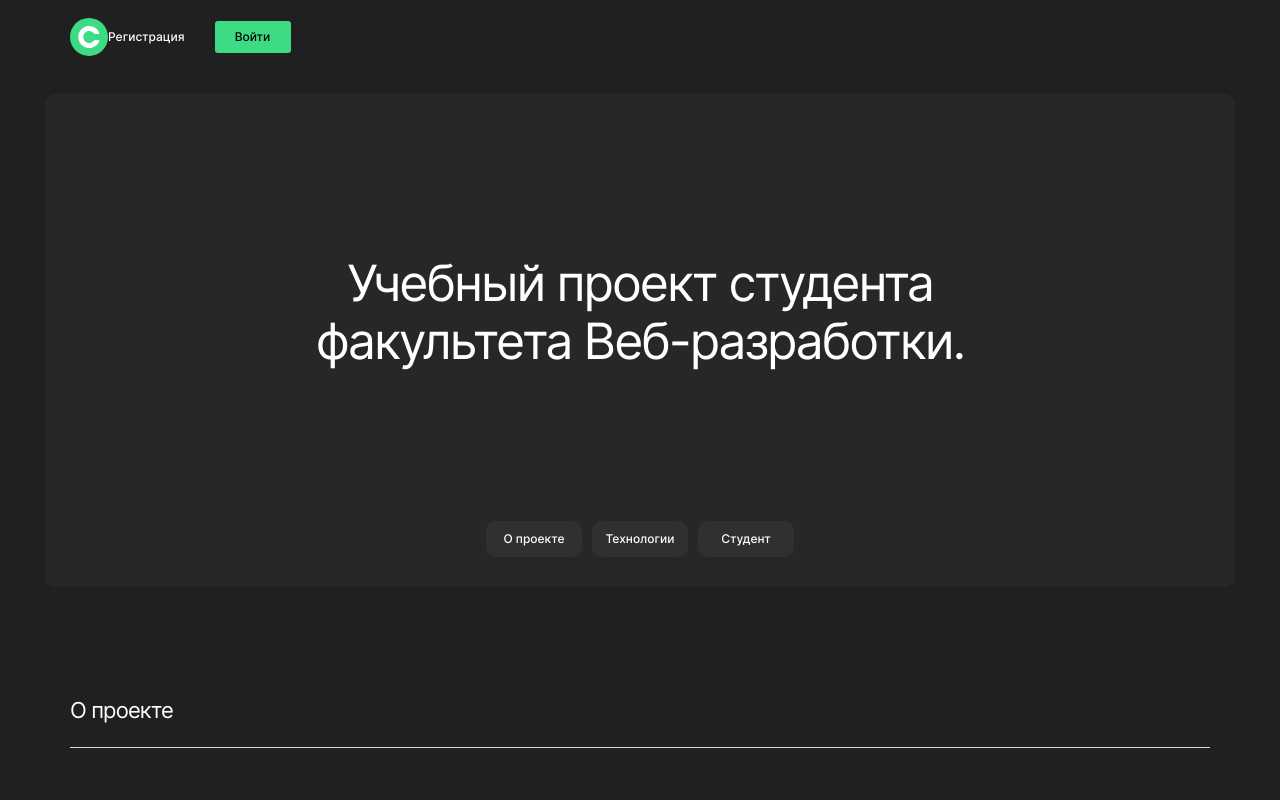
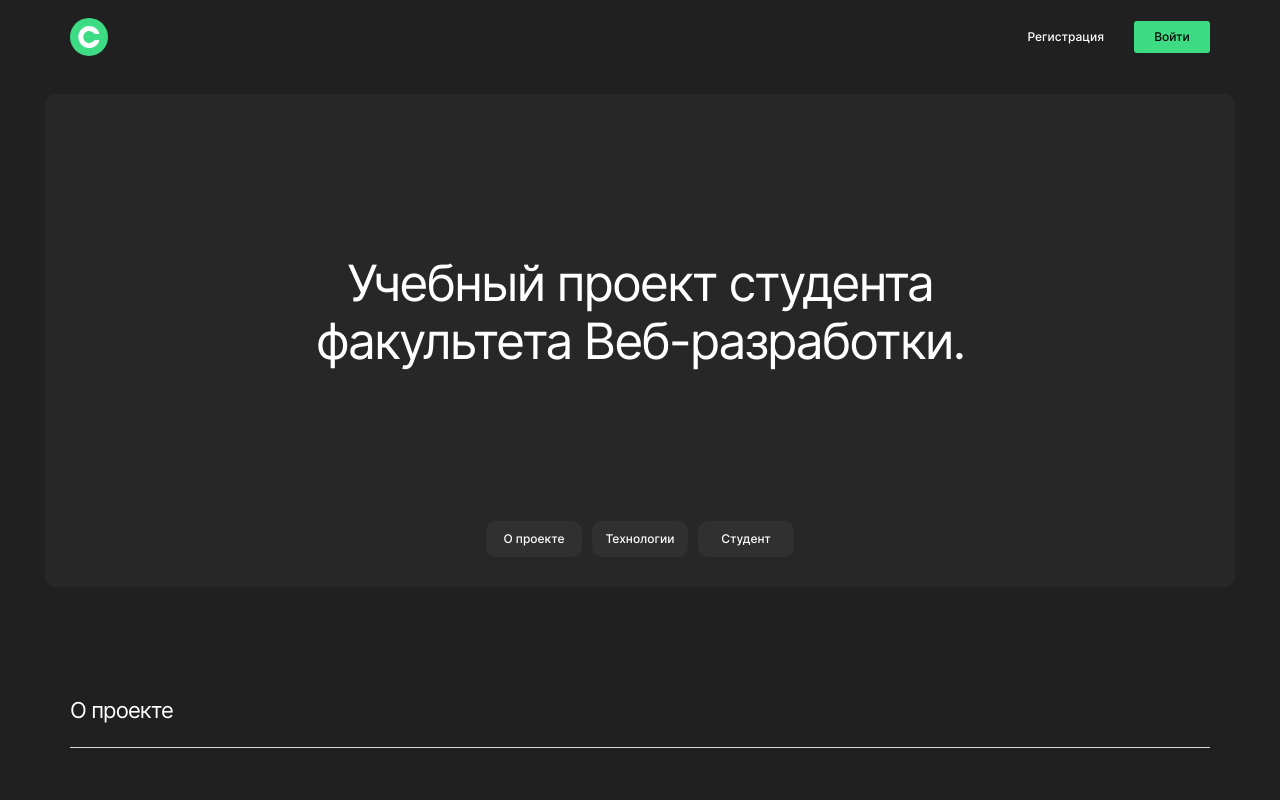
Before and after one commit to xonar21/movies-explorer-frontend, a React app: page / in a window 1280 px wide. Shown: the top 800 px of the page. Built offline with nearby package versions, Linux system fonts and the light colour scheme; no server answers.

Commit message:
исправил отображение карточек, мусор в коде, и заблокировал формы до отправки

```diff
--- a/src/components/App/App.js
+++ b/src/components/App/App.js
@@ -21,7 +21,7 @@ import {
 import ProtectedRoute from '../ProtectedRoute/ProtectedRoute'
 import { CurrentUserContext } from '../../contexts/CurrentUserContext'
 import UnProtectedRoute from '../UnProtectedRoute/UnProtectedRoute'
-import {narrowScreen, largeScreenMoviesMore, narrowScreenMoviesMore} from '../../untils/constants'
+import {narrowScreen, smallScreen, largeScreenMoviesMore, narrowScreenMoviesMore, smallScreenMoviesMore} from '../../untils/constants'
 import {getSavedMovies} from "../../untils/api/MoviesApi";
 
 function App() {
@@ -48,8 +48,13 @@ function App() {
    const [savedMovies, setSavedMovies] = React.useState('')
 
 
-   const [cardCount, setCardCount] = React.useState(window.innerWidth > narrowScreen ? largeScreenMoviesMore : narrowScreenMoviesMore)
-
+   const [cardCount, setCardCount] = React.useState(
+      window.innerWidth > narrowScreen
+      ? largeScreenMoviesMore
+      : window.innerWidth <= narrowScreen && window.innerWidth >= smallScreen
+      ? narrowScreenMoviesMore
+      : smallScreenMoviesMore
+      )
 
    const history = useHistory();
 
@@ -268,7 +273,13 @@ function App() {
 
 
   React.useEffect(() => {
-   setCardCount(window.innerWidth > narrowScreen ? largeScreenMoviesMore : narrowScreenMoviesMore)
+   setCardCount(
+      window.innerWidth > narrowScreen
+      ? largeScreenMoviesMore
+      : window.innerWidth <= narrowScreen && window.innerWidth >= smallScreen
+      ? narrowScreenMoviesMore
+      : smallScreenMoviesMore
+      )
  }, [screenWidth])
 
    return (
--- a/src/components/Header/Header.css
+++ b/src/components/Header/Header.css
@@ -21,8 +21,6 @@
 .header__links {
    gap: 16px;
    display: flex;
-   /* align-items: center;
-   justify-content: center; */
    transition: opacity 0.5s ease-in-out;
    margin-left: 44px;
 }
@@ -35,7 +33,7 @@
    display: flex;
    align-items: center;
    justify-content: center;
-
+   margin-left: auto;
 }
 
 .header__link-auth {
--- a/src/components/Movies/SearchForm/SearchForm.js
+++ b/src/components/Movies/SearchForm/SearchForm.js
@@ -12,7 +12,6 @@ function SearchForm({savedMovies, allMovies, isSaved, cardCount, handleMovieDele
     const {values, isValid, handleChange} = useFormWithValidation({
         search: '',
     })
-
 
     const [isPrevSearch, setIsPrevSearch] = React.useState(true)
 
--- a/src/untils/constants.js
+++ b/src/untils/constants.js
@@ -5,8 +5,12 @@ export const beatfilmsUrl = 'https://api.nomoreparties.co/beatfilm-movies';
 
 export const shortMovies = 40;
 
-export const narrowScreen = 500;
+export const narrowScreen = 1180;
 
-export const largeScreenMoviesMore = 7;
+export const smallScreen = 770;
 
-export const narrowScreenMoviesMore = 5;
+export const largeScreenMoviesMore = 12;
+
+export const narrowScreenMoviesMore = 8;
+
+export const smallScreenMoviesMore = 4;
```
